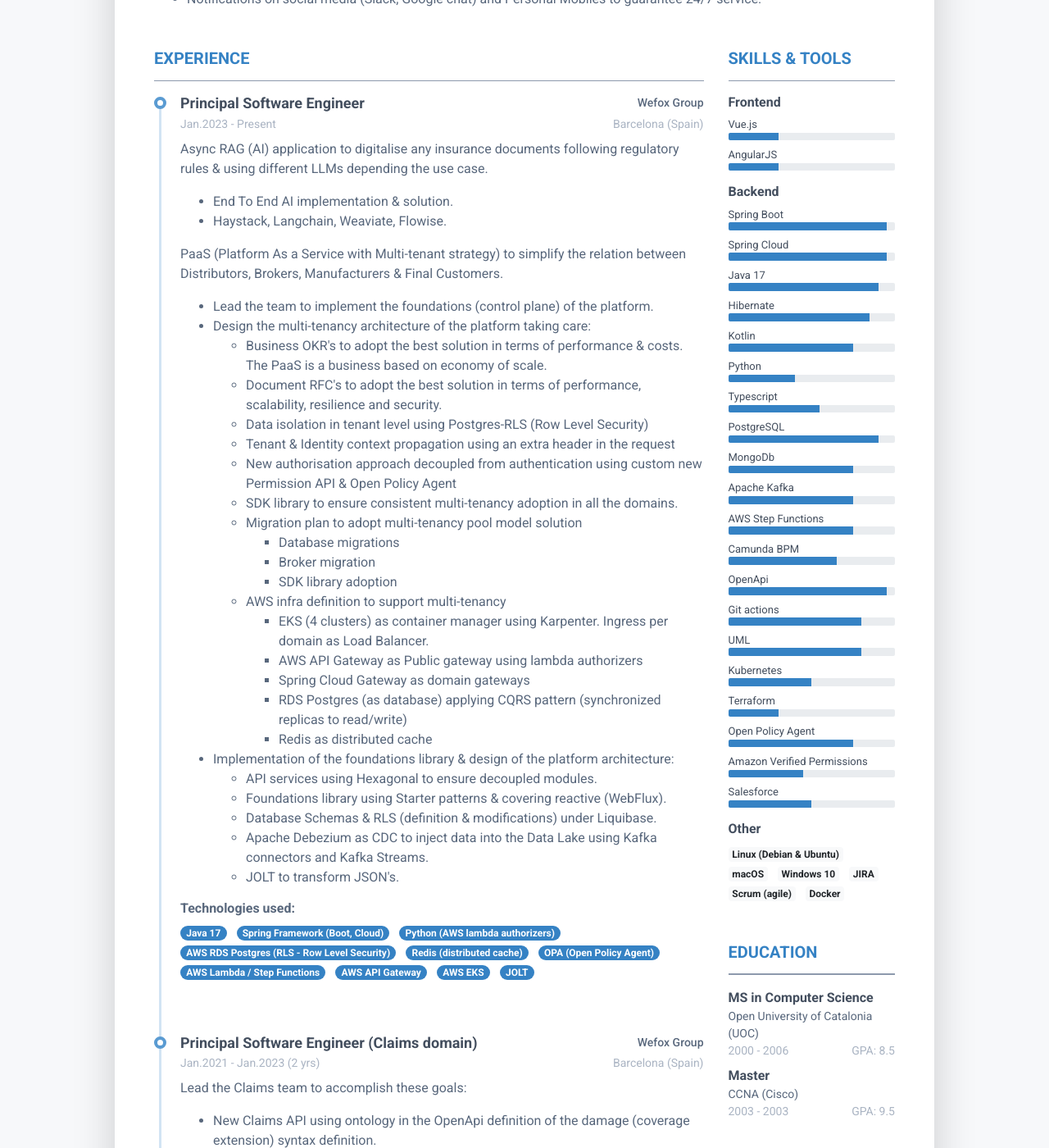
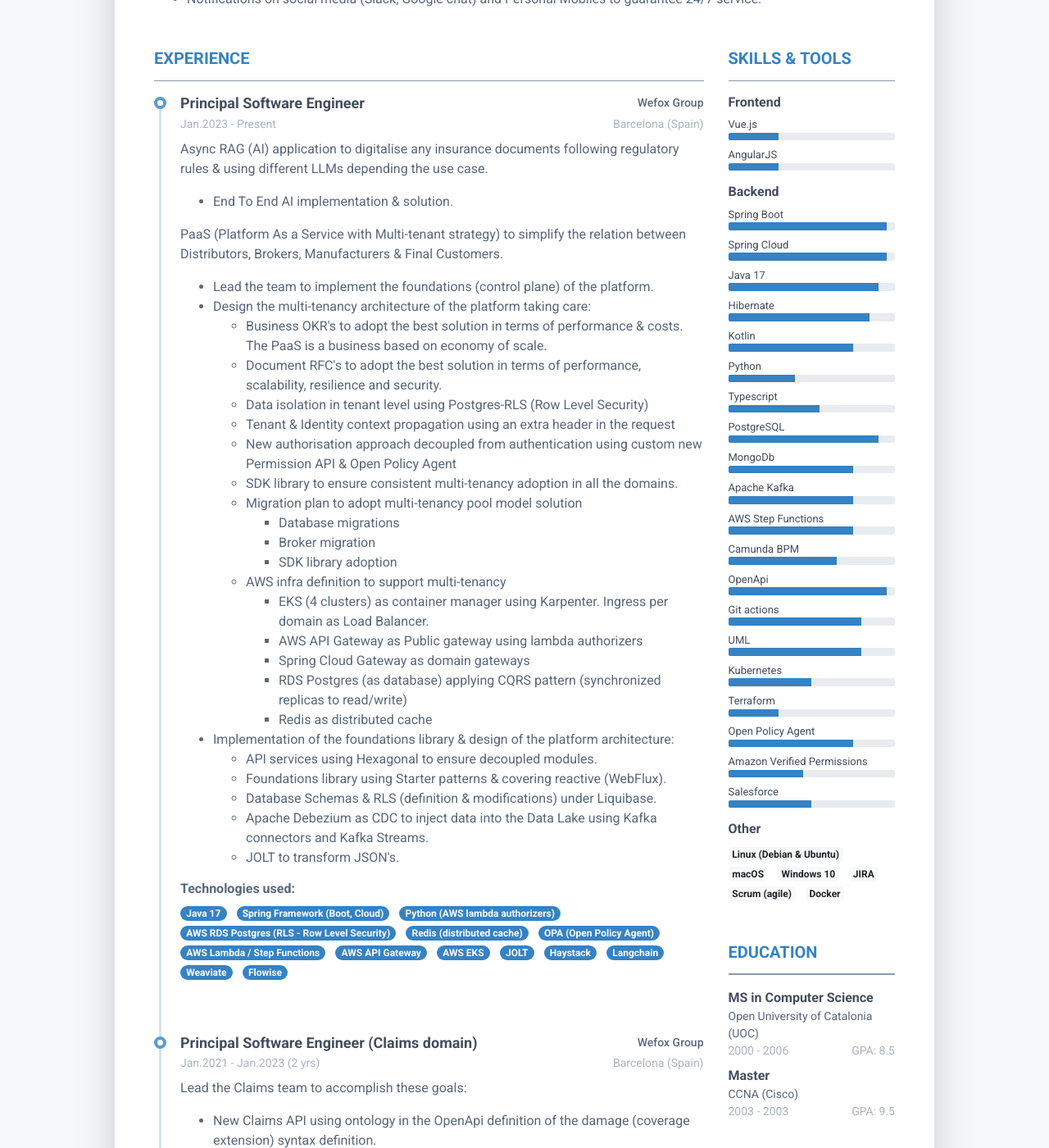
Before and after one commit to avall/avall.github.io, a Jekyll site: the page built from index.html, in a window 1280 px wide and 1400 px high, scrolled down 711 px. Shown: the whole window at 82% size. Built offline with Jekyll 4.4.1, drawn with Linux system fonts in a browser that asks for light colours; nearby versions of some CDN libraries; some of the changed lines change nothing that is shown.

Commit message:
. AI project

```diff
--- a/_data/data.yml
+++ b/_data/data.yml
@@ -42,7 +42,6 @@
       description: |
         Async RAG (AI)  application to digitalise any insurance documents following regulatory rules & using different LLMs depending the use case.
         * End To End AI implementation & solution.
-        * Haystack, Langchain, Weaviate, Flowise.
 
         PaaS (Platform As a Service with Multi-tenant strategy) to simplify the relation between
         Distributors, Brokers, Manufacturers & Final Customers.
@@ -94,7 +93,10 @@
         - name: AWS API Gateway
         - name: AWS EKS
         - name: JOLT
-
+        - name: Haystack
+        - name: Langchain
+        - name: Weaviate
+        - name: Flowise
 
     - position: Principal Software Engineer (Claims domain)
       # page_break: true
```
